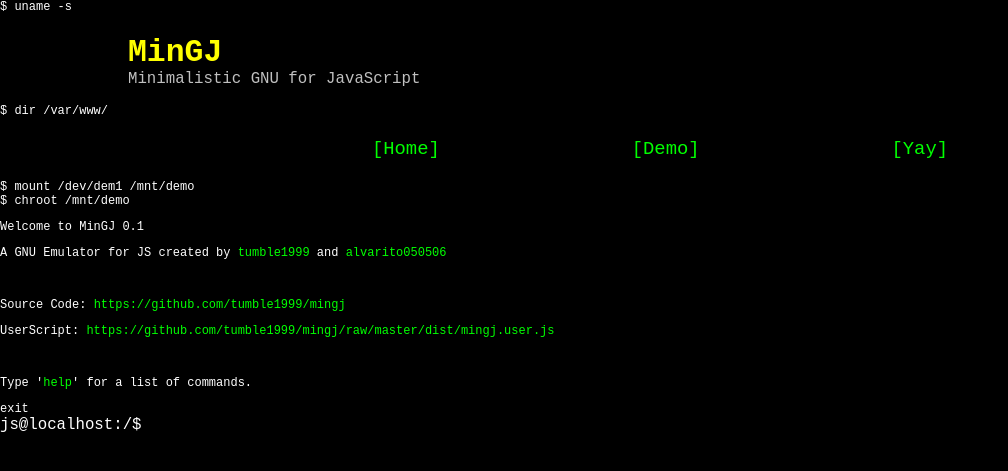
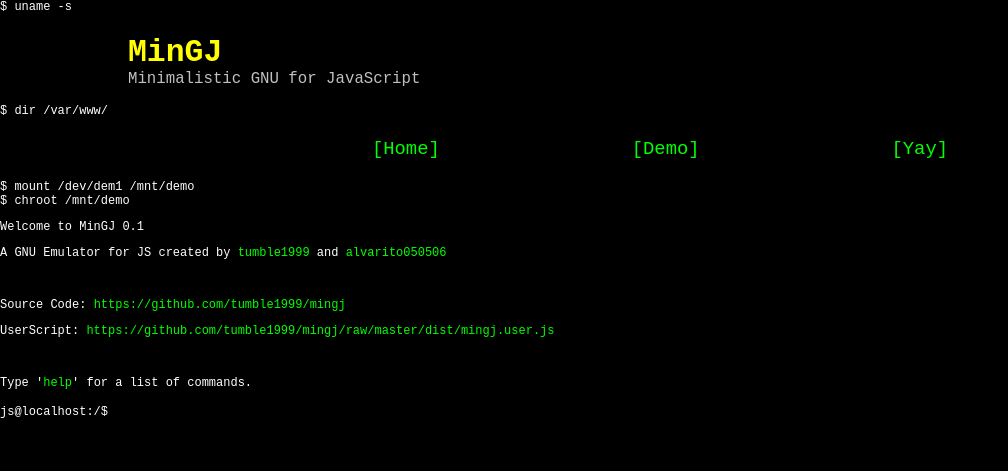
Before and after one commit to tumble1999/mingj, a Jekyll site: the page built from demo/index.html, in a window 1280 px wide. Shown: the top 471 px of the page, without its empty margins (0-1008 px from the left). Built offline with Jekyll 4.4.1, drawn with Linux system fonts in a browser that asks for light colours.

Commit message:
demo fix

```diff
--- a/demo/index.html
+++ b/demo/index.html
@@ -12,7 +12,3 @@ layout: demo
 	<br>
 	<p>Type '<span class="color-green" onclick="Bash('help')" style="cursor:pointer;">help</span>' for a list of commands.</p>
 </div>
-
-
-
-<p class="prompt hostname">exit</p>
--- a/demo/webprompt.js
+++ b/demo/webprompt.js
@@ -28,14 +28,14 @@ function stdout(text,level=0) {
 function stdin(promptText) {
 	if(document.getElementById("prompt")) return new Promise((resolve,reject)=>reject);
 	var stdinRow = document.createElement("span");
-	stdinRow.id = "prompt"
+	stdinRow.id = "stdin"
 
 	var prompt = document.createElement("span");
 	prompt.textContent = promptText;
 	stdinRow.appendChild(prompt);
 
 	var stdin = document.createElement("span");
-	stdin.id = "stdin"
+	stdin.id = "prompt"
 	stdin.role = "textbox"
 	stdin.contentEditable = true;
 	stdinRow.appendChild(stdin);
```
